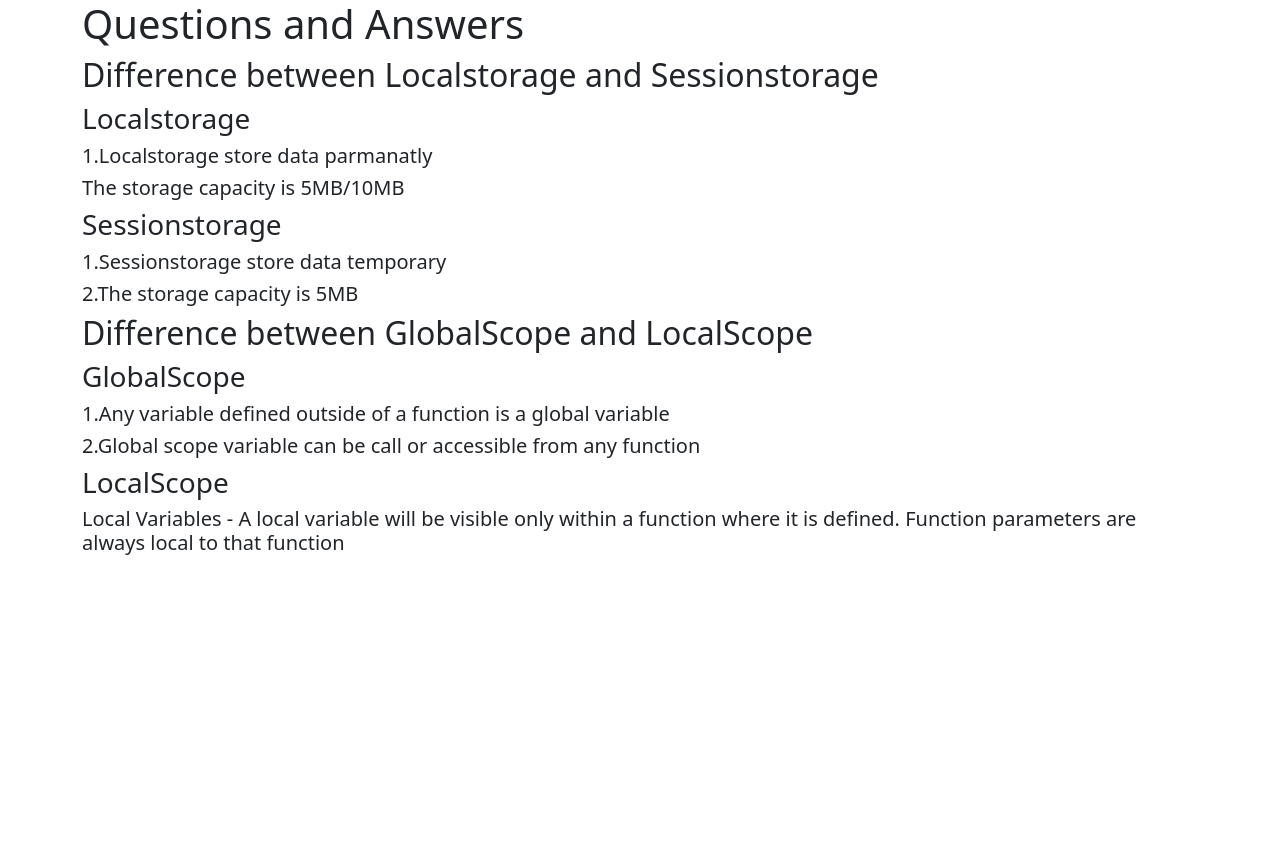
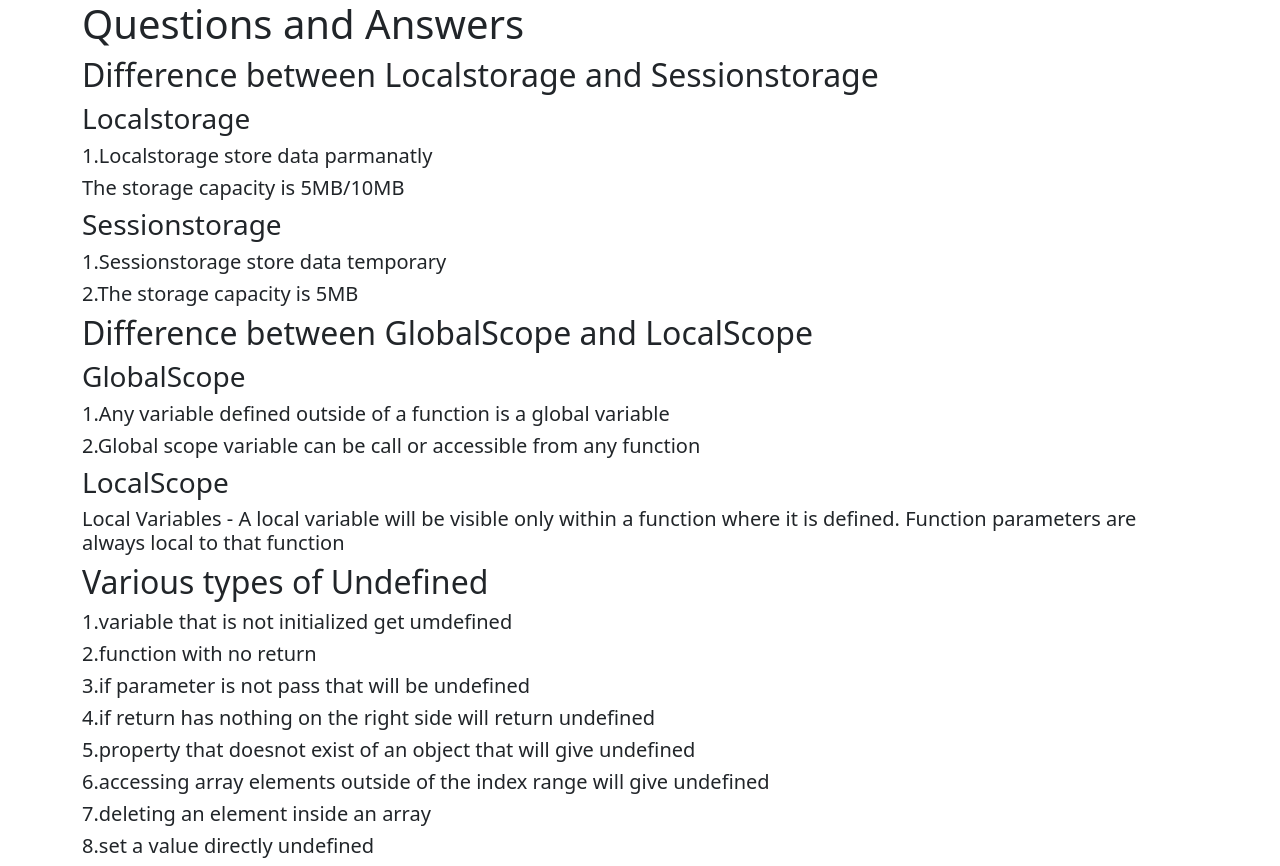
Before and after one commit to srbony/type-monster-debugging-assignment, a plain HTML site: page blog.html in a window 1280 px wide. Before the commit the page ends 800 px from the top, so only its background shows below. Drawn offline with nearby package versions, Linux system fonts and the light colour scheme.

Commit message:
undefined answer

```diff
--- a/blog.html
+++ b/blog.html
@@ -30,6 +30,26 @@
         <h5>Local Variables - A local variable will be visible only within a function where it is defined. Function
             parameters are always local to that function</h5>
     </div>
+    <div>
+        <h2>Various types of Undefined</h2>
+        <h5> 1.variable that is not initialized get umdefined</h5>
+        <h5>2.function with no return</h5>
+        <h5>3.if parameter is not pass that will be undefined</h5>
+        <h5>4.if return has nothing on the right side will return undefined</h5>
+        <h5>5.property that doesnot exist of an object that will give undefined</h5>
+        <h5>6.accessing array elements outside of the index range will give undefined</h5>
+        <h5>7.deleting an element inside an array</h5>
+        <h5>8.set a value directly undefined</h5>
+
+
+
+
+
+
+
+
+
+    </div>
     <script src="https://cdn.jsdelivr.net/npm/bootstrap@5.2.1/dist/js/bootstrap.bundle.min.js"
         integrity="sha384-u1OknCvxWvY5kfmNBILK2hRnQC3Pr17a+RTT6rIHI7NnikvbZlHgTPOOmMi466C8"
         crossorigin="anonymous"></script>
```
